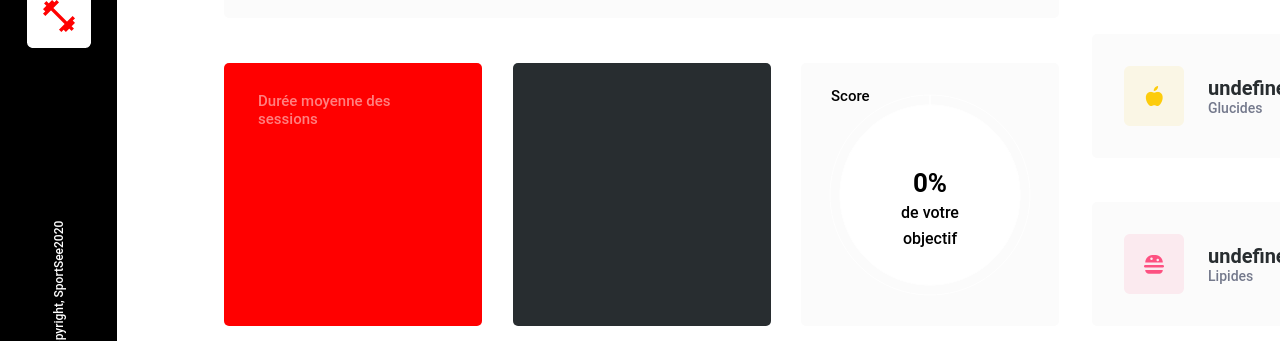
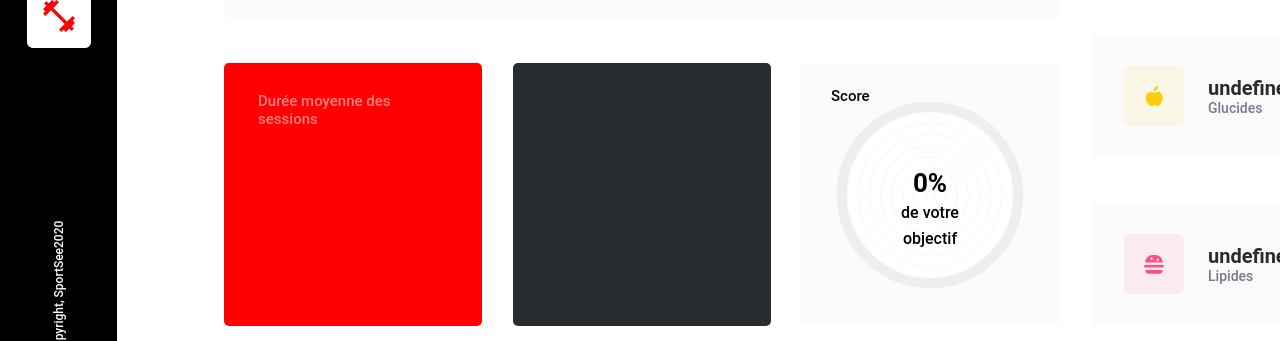
Before and after one commit to Jerome-Fromantin/JeromeFromantin_12_01022022, a React (Create React App) app: page /1 in a window 1280 px wide. Shown: the part 611-952 px from the top of the page. Built offline with nearby package versions, Linux system fonts and the light colour scheme; no server answers.

Commit message:
Improvement of the component & adding of English doc

```diff
--- a/src/components/KPI.js
+++ b/src/components/KPI.js
@@ -1,12 +1,22 @@
 import { useEffect, useState } from 'react'
+
+/* ACCESS TO DATA */
+// Access to mocked data in the file "src/services/data.js"
 //import { getMainData } from '../services/services.mock'
+
+// Access to "real" data in the backend API
 import { getMainData } from '../services/services'
+
+// Access to a part of data, mocked or not
 import Formatter from '../services/formatter'
-import {PieChart, Pie} from 'recharts'
+
+// ACCESS TO NECESSARY COMPONENTS FROM THE LIBRARY "RECHARTS"
+import {RadialBarChart, RadialBar} from 'recharts'
 
 function KPI(props) {
     const [userScore, setScore] = useState(0)
 
+    // Use of "AbortController()" to prevent memory leaks
     useEffect(() => {
         let abortController = new AbortController()
         async function init() {
@@ -20,17 +30,26 @@ function KPI(props) {
         }
     }, [props.id])
 
-    const innerScore = [{score: 1, fill: "white"}]
-    const fullScore = [{score: userScore, fill: "#FF0000"}, {score: 1, fill: "transparent"}]
+    // The first 8 fake scores are used to display a full white circle in the center of the chart.
+    // They are also necessary as a comparison to the real data in "userScore", to display it correctly.
+    const fullScore = [
+        {score: 1, fill: "white"},
+        {score: 1, fill: "white"},
+        {score: 1, fill: "white"},
+        {score: 1, fill: "white"},
+        {score: 1, fill: "white"},
+        {score: 1, fill: "white"},
+        {score: 1, fill: "white"},
+        {score: 1, fill: "white"},
+        {score: userScore, fill: "#FF0000"}]
 
     return (
         <div id="kpi" className="anaItem">
-            <PieChart cx="50%" cy="50%" width={250} height={250} className="graphCenter">
-                <Pie data={innerScore} dataKey="score" clockwise={false} outerRadius={90}
-                startAngle={90} endAngle={450}/>
-                <Pie data={fullScore} dataKey="score" clockwise={false} cornerRadius="50%"
-                innerRadius={90} outerRadius={100} startAngle={90} endAngle={450}/>
-            </PieChart>
+            <RadialBarChart cx="50%" cy="50%" width={250} height={250} data={fullScore}
+            innerRadius={0} outerRadius={100} startAngle={90} endAngle={450} className="graphCenter">
+                <RadialBar minAngle={3} background clockwise={false} dataKey="score"
+                barSize={10} cornerRadius={50}/>
+            </RadialBarChart>
             <div className="kpiTitle">Score</div>
             <div className="kpiCenterText">
                 <span className="kpiCenterScore">{userScore * 100}%</span><br/>de votre<br/>objectif
```
